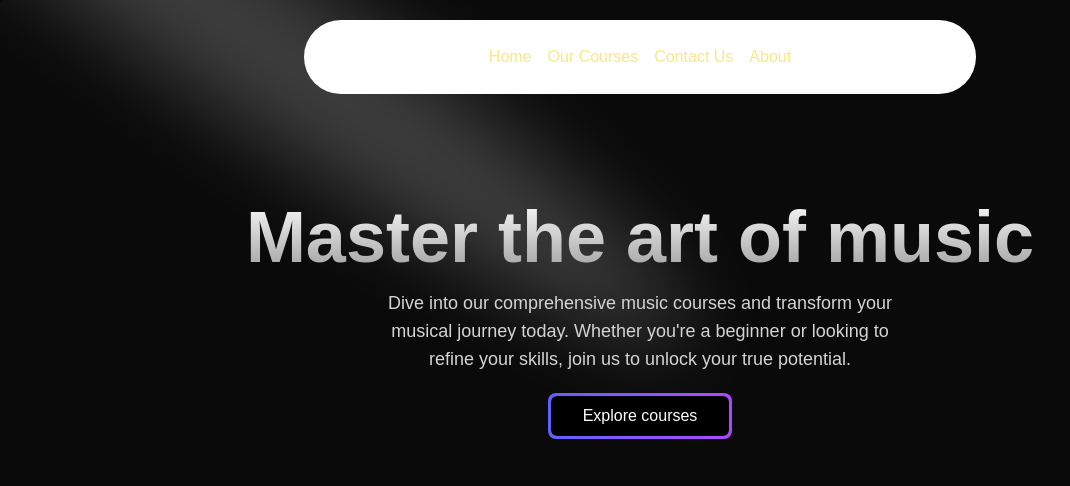
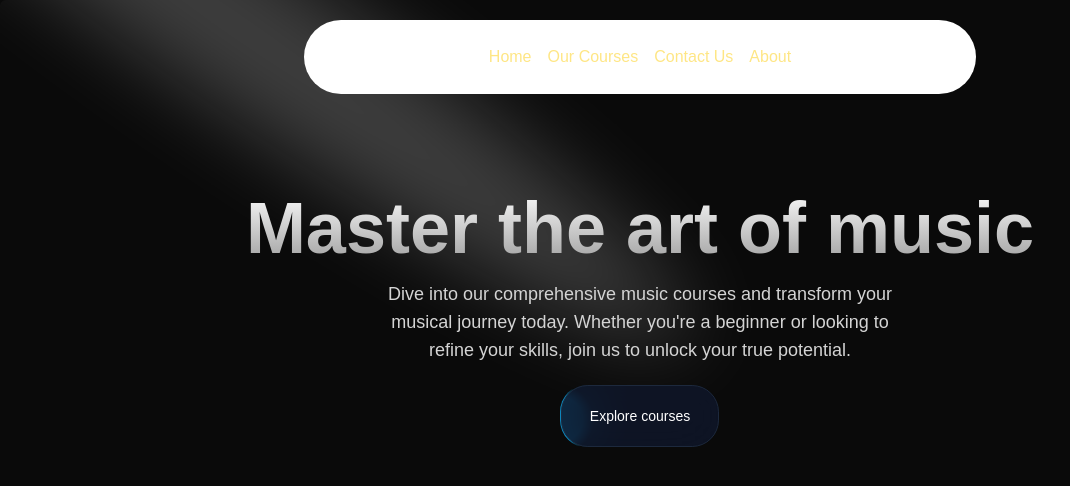
Before and after one commit to kamrulhasan2/music-academy-next.js, a Next.js app: page / in a window 1280 px wide. Shown: the top 486 px of the page, without its empty margins (0-1070 px from the left). Built offline with nearby package versions, Linux system fonts and the light colour scheme.

Commit message:
change the button design in the heroSection

```diff
--- a/src/app/components/HeroSection.tsx
+++ b/src/app/components/HeroSection.tsx
@@ -1,6 +1,6 @@
 import Link from "next/link"
 import { Spotlight } from "./ui/Spotlight";
-
+import { Button } from "./ui/moving-border";
 
 function HeroSection() {
     return (
@@ -19,12 +19,7 @@
                 >Dive into our comprehensive music courses and transform your musical journey today. Whether you're a beginner or looking to refine your skills, join us to unlock your true potential.</p>
                 <div className="mt-5">
                     <Link href={"/courses"}>
-                        <button className="p-[3px] cursor-pointer relative">
-                            <div className="absolute inset-0 bg-gradient-to-r from-indigo-500 to-purple-500 rounded-lg" />
-                            <div className="px-8 py-2  bg-black rounded-[6px]  relative group transition duration-200 text-white hover:bg-transparent">
-                                Explore courses
-                            </div>
-                        </button>
+                        <Button className="cursor-pointer">Explore courses</Button>
                     </Link>
                 </div>
             </div>
--- /dev/null
+++ b/src/app/components/ui/moving-border.tsx
@@ -0,0 +1,140 @@
+"use client";
+import React from "react";
+import { useRef } from "react";
+import {
+  motion,
+  useAnimationFrame,
+  useMotionTemplate,
+  useMotionValue,
+  useTransform,
+} from "motion/react";
+
+import { cn } from "../../lib/utils";
+
+export function Button({
+  borderRadius = "1.75rem",
+  children,
+  as: Component = "button",
+  containerClassName,
+  borderClassName,
+  duration,
+  className,
+  ...otherProps
+}: {
+  borderRadius?: string;
+  children: React.ReactNode;
+  as?: any;
+  containerClassName?: string;
+  borderClassName?: string;
+  duration?: number;
+  className?: string;
+  [key: string]: any;
+}) {
+  return (
+    <Component
+      className={cn(
+        "relative h-16 w-40 overflow-hidden bg-transparent p-[1px] text-xl",
+        containerClassName,
+      )}
+      style={{
+        borderRadius: borderRadius,
+      }}
+      {...otherProps}
+    >
+      <div
+        className="absolute inset-0"
+        style={{ borderRadius: `calc(${borderRadius} * 0.96)` }}
+      >
+        <MovingBorder duration={duration} rx="30%" ry="30%">
+          <div
+            className={cn(
+              "h-20 w-20 bg-[radial-gradient(#0ea5e9_40%,transparent_60%)] opacity-[0.8]",
+              borderClassName,
+            )}
+          />
+        </MovingBorder>
+      </div>
+
+      <div
+        className={cn(
+          "relative flex h-full w-full items-center justify-center border border-slate-800 bg-slate-900/[0.8] text-sm text-white antialiased backdrop-blur-xl",
+          className,
+        )}
+        style={{
+          borderRadius: `calc(${borderRadius} * 0.96)`,
+        }}
+      >
+        {children}
+      </div>
+    </Component>
+  );
+}
+
+export const MovingBorder = ({
+  children,
+  duration = 3000,
+  rx,
+  ry,
+  ...otherProps
+}: {
+  children: React.ReactNode;
+  duration?: number;
+  rx?: string;
+  ry?: string;
+  [key: string]: any;
+}) => {
+  const pathRef = useRef<any>();
+  const progress = useMotionValue<number>(0);
+
+  useAnimationFrame((time) => {
+    const length = pathRef.current?.getTotalLength();
+    if (length) {
+      const pxPerMillisecond = length / duration;
+      progress.set((time * pxPerMillisecond) % length);
+    }
+  });
+
+  const x = useTransform(
+    progress,
+    (val) => pathRef.current?.getPointAtLength(val).x,
+  );
+  const y = useTransform(
+    progress,
+    (val) => pathRef.current?.getPointAtLength(val).y,
+  );
+
+  const transform = useMotionTemplate`translateX(${x}px) translateY(${y}px) translateX(-50%) translateY(-50%)`;
+
+  return (
+    <>
+      <svg
+        xmlns="http://www.w3.org/2000/svg"
+        preserveAspectRatio="none"
+        className="absolute h-full w-full"
+        width="100%"
+        height="100%"
+        {...otherProps}
+      >
+        <rect
+          fill="none"
+          width="100%"
+          height="100%"
+          rx={rx}
+          ry={ry}
+          ref={pathRef}
+        />
+      </svg>
+      <motion.div
+        style={{
+          position: "absolute",
+          top: 0,
+          left: 0,
+          display: "inline-block",
+          transform,
+        }}
+      >
+        {children}
+      </motion.div>
+    </>
+  );
+};
```
